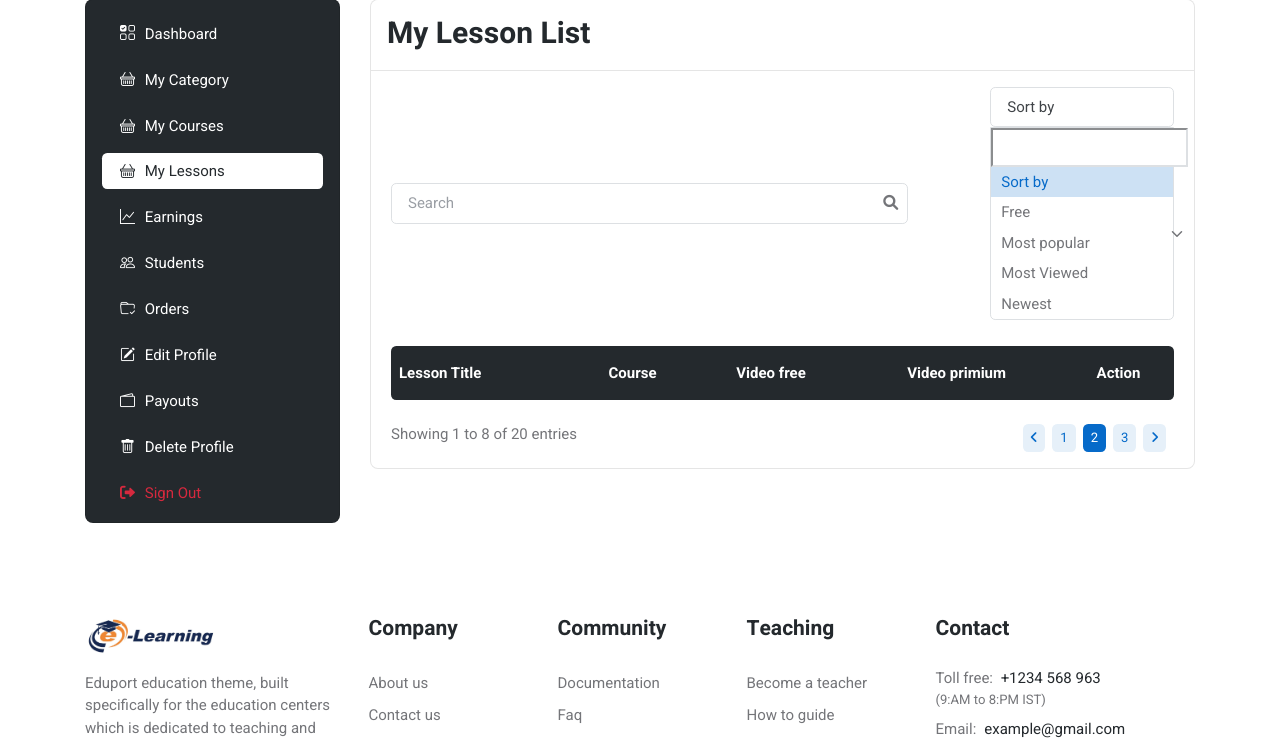
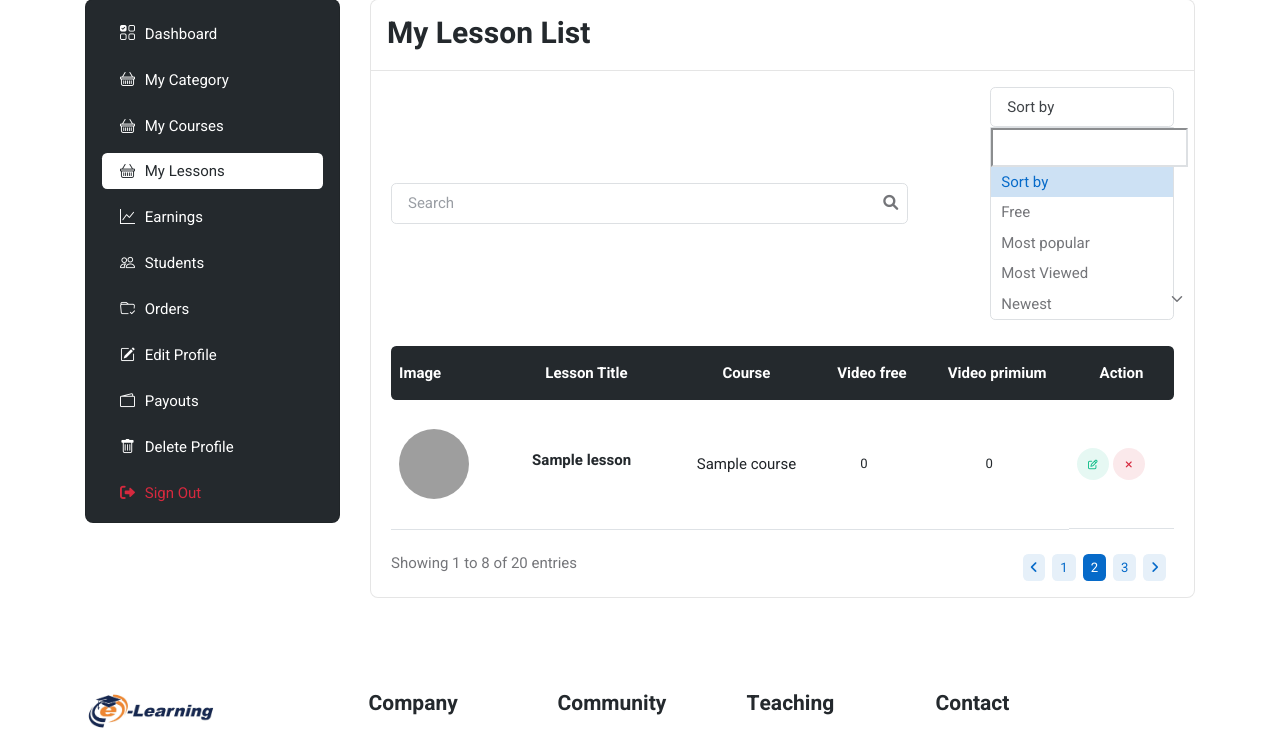
Before and after one commit to Phanit-Chea/G14-Elearning, a PHP site: page /trainer_manage_lesson in a window 1280 px wide. Shown: the part 451-1190 px from the top of the page. Run offline with PHP 8.4, Linux system fonts and the light colour scheme; data comes from the database, SQL or seed files in the repository; tables that the repository leaves empty or names only in its code hold one stand-in row (values such as "Sample post"); data that the repository does not hold is empty; grey boxes are pictures that could not be loaded.

Commit message:
['feat'] add column image in table lessons and display image when user create lesson #EL-124

```diff
--- a/controllers/trainers/trainer_manage_lesson.controller.php
+++ b/controllers/trainers/trainer_manage_lesson.controller.php
@@ -9,5 +9,6 @@ if (isset($_SESSION["user"])) {
 if (isset($_SESSION['user'])) {
     $user_id = $_SESSION['user']['user_id'];
 }
+$lessons = get_all_lessons();
 
 require 'views/trainers/trainer_manage_lesson.view.php';
--- a/models/trainer.model.php
+++ b/models/trainer.model.php
@@ -188,15 +188,26 @@ function name_lesson($user_id) {
 }
 
 // ==== insert into lessons =======
-function insert_lesson($lesson_title, $lesson_course, $lesson_description)
+function insert_lesson(string $lesson_title, int $lesson_course, string $lesson_description, string $image)
 {
     global $connection;
-    $statement = $connection->prepare("INSERT INTO lessons (title, course_id, lesson_description) VALUES (:title, :course, :description)");
+    $statement = $connection->prepare("INSERT INTO lessons (title, course_name, lesson_description, image)
+    VALUES (:title, :course_name, :description, :image)");
     $statement->execute([
         ':title' => $lesson_title,
-        ':course' => $lesson_course,
-        ':description' => $lesson_description
+        ':course_name' => $lesson_course,
+        ':description' => $lesson_description,
+        ':image' => $image
     ]);
+}
+
+
+function get_all_lessons(){
+    global $connection;
+    $statement = $connection->prepare("SELECT lessons.*, courses.course_name FROM lessons INNER JOIN courses ON lessons.course_id = courses.course_id;");
+    $statement->execute();
+    $result = $statement->fetchAll(PDO::FETCH_ASSOC);
+    return $result;
 }
 
 //  get name and cateogry of course ========
@@ -266,3 +277,19 @@ function delete_lesson($lesson_id){
         ":lesson_id" => $lesson_id
     ]);
 }
+
+//=============== edit lesson ================
+function edit_lesson($lesson_id, $new_lesson_title, $new_lesson_description) {
+    global $connection;
+    $statement = $connection->prepare("UPDATE lessons SET title = :title, lesson_description = :lesson_description WHERE lesson_id = :lesson_id");
+    $statement->execute([
+        ":title" => $new_lesson_title,
+        ":lesson_description" => $new_lesson_description,
+        ":lesson_id" => $lesson_id
+    ]);
+    if($statement->rowCount() > 0) {
+        return true;
+    } else {
+        return false;
+    }
+}
--- a/views/trainers/trainer_manage_lesson.view.php
+++ b/views/trainers/trainer_manage_lesson.view.php
@@ -156,7 +156,8 @@ Inner part START -->
 										<!-- Table head -->
 										<thead>
 											<tr>
-												<th scope="col" class="border-0 rounded-start">Lesson Title</th>
+												<th scope="col" class="border-0 rounded-start">Image</th>
+												<th scope="col" class="border-0 text-center">Lesson Title</th>
 												<th scope="col" class="border-0 text-center">Course</th>
 												<th scope="col" class="border-0 text-center">Video free</th>
 												<th scope="col" class="border-0 text-center">Video primium</th>
@@ -170,20 +171,40 @@ Inner part START -->
 											<!-- ============loop for create list course======= -->
 											<?php
 
+											$newname = '';
+
+											if (isset($_FILES['image'])) {
+												$course_image = $_FILES['image'];
+												$imagename = $course_image['name'];
+												$tmppath = $course_image['tmp_name'];
+												$img_error = $course_image['error'];
+												$ext = pathinfo($imagename, PATHINFO_EXTENSION);
+												$newname = uniqid("", true) . "." . $ext;
+												$direct = "../../assets/images/courses/4by3/" . $newname;
+												if ($img_error == 0) {
+													move_uploaded_file($tmppath, $direct);
+												}
+											}
+
 											$courses = coures_lesson($user_id);
-											foreach ($courses as $course) :
+											foreach ($lessons as $lesson) :
 
 
 											?>
 												<tr>
 													<!-- Course item -->
+													<td>
+														<div>
+															<img src="../../assets/images/avatar/<?= $lesson['image']; ?>" alt="" class="w-70px h-70px rounded-circle">
+														</div>
+													</td>
 
 													<td>
 														<div class="d-flex juctify-content-start">
 
 															<div class="mb-0 ms-4">
 																<!-- Title -->
-																<h6><a href="#"><?php echo $course['title'] ?></a></h6>
+																<h6><a href="#"><?php echo $lesson['title'] ?></a></h6>
 																<!-- Info -->
 
 															</div>
@@ -191,10 +212,10 @@ Inner part START -->
 													</td>
 
 													<!-- Enrolled item -->
-													<td class="text-center text-sm-center"><?php echo $course['course_name'] ?></td>
+													<td class="text-center text-sm-center"><?php echo $lesson['course_name'] ?></td>
 
 													<td>
-														<p class="h6 fw-light mb-0 small me-3 text-center"><?php $nb_vdo_free = nb_vdo_free($course['lesson_id']);
+														<p class="h6 fw-light mb-0 small me-3 text-center"><?php $nb_vdo_free = nb_vdo_free($lesson['lesson_id']);
 																											foreach ($nb_vdo_free as $video) {
 																												print_r($video['COUNT(videos.video_name)']);
 																											}
@@ -202,7 +223,7 @@ Inner part START -->
 														</p>
 													</td>
 													<td>
-														<p class="h6 fw-light mb-0 small me-3 text-center"></i><?php $nb_vdo_not_free = nb_vdo_not_free($course['lesson_id']);
+														<p class="h6 fw-light mb-0 small me-3 text-center"></i><?php $nb_vdo_not_free = nb_vdo_not_free($lesson['lesson_id']);
 																												foreach ($nb_vdo_not_free as $video) {
 																													print_r($video['COUNT(videos.video_name)']);
 																												}
@@ -210,13 +231,13 @@ Inner part START -->
 														</p>
 													</td>
 													<!-- Action item -->
-													<td class="d-flex text-center text-sm-center ">
-														<form action="/trainer_edit_course" method="post">
-															<input type="hidden" name="course_id" value="<?= $course['course_id'] ?>">
-															<button type="submit" class="btn btn-sm btn-success-soft btn-round me-1 mb-0"><i class="far fa-fw fa-edit"></i></button>
+													<td class="d-flex text-center text-sm-center pb-5 pt-5">
+														<form action="#" method="post">
+															<input type="hidden" name="course_id" value="<?= $lesson ['course_id'] ?>">
+															<button type="submit" class="btn btn-sm btn-success-soft btn-round me-1 mb-0" data-bs-toggle="modal" data-bs-target="#add_modal"><i class="far fa-fw fa-edit"></i></button>
 														</form>
 														<form action="/trainer_delete_lesson" method="post" onsubmit="return confirmDelete();">
-    														<input type="hidden" name="lesson_id" value="<?= $course['lesson_id'] ?>">
+    														<input type="hidden" name="lesson_id" value="<?= $lesson['lesson_id'] ?>">
     														<button class="btn btn-sm btn-danger-soft btn-round mb-0"><i class="fas fa-fw fa-times"></i></button>
 														</form>
 
@@ -280,7 +301,7 @@ Inner part END -->
 					<button type="button" class="btn-close" data-bs-dismiss="modal" aria-label="Close"></button>
 				</div>
 				<div class="modal-body bg-secondary">
-					<form action="controllers/trainers/trainer_create_lesson.controller.php" method="post">
+					<form action="controllers/trainers/trainer_create_lesson.controller.php" method="post" enctype="multipart/form-data">
 						<div class="form-floating mb-3">
 							<input type="text" class="form-control" id="name" name="lesson_title">
 							<label for="name">Lesson Title</label>
@@ -297,6 +318,9 @@ Inner part END -->
 								<?php endforeach; ?>
 							</select>
 							<label for="category">Course</label>
+						</div>
+						<div class="lesson_profile mb-4">
+							<input type="file" class="bg-white h-50px w-100" name="lesson_image">
 						</div>
 						<div class="form-floating mb-4">
 							<input type="text" class="form-control" id="description" name="lesson_description">
```
Also changed, not shown: controllers/trainers/trainer_create_lesson.controller.php (+4 -3 lines), controllers/trainers/trainer_edit_lesson.controller.php (added, +13 -0 lines), views/trainers/trainer_edit_lesson.view.php (added).
